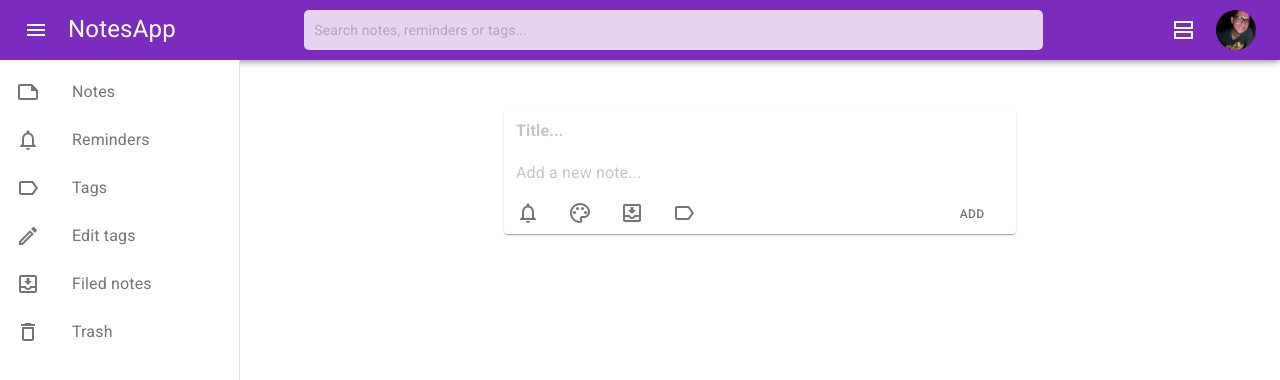
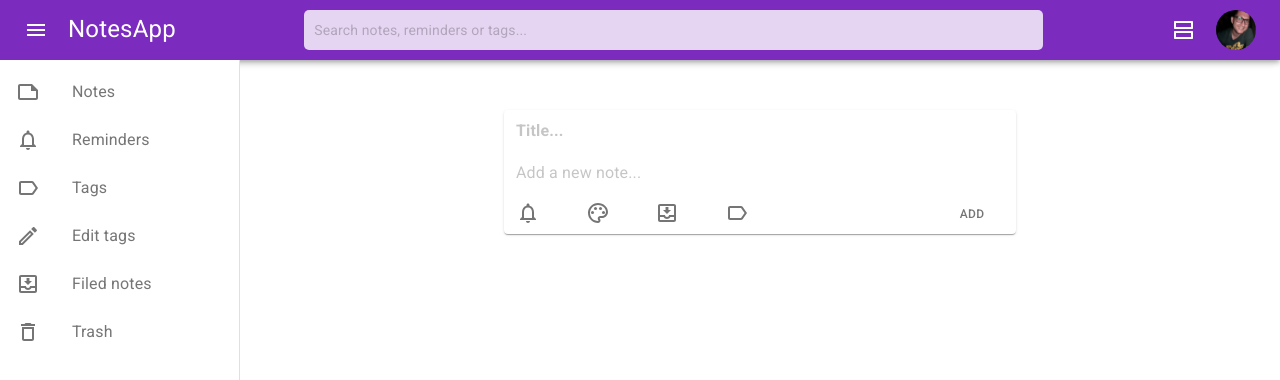
Before and after one commit to vjespinoza/NotesApp, a React (Create React App) app: page / in a window 1280 px wide. Shown: the top 380 px of the page. Built offline with nearby package versions, Linux system fonts and the light colour scheme.

Commit message:
Conditionally display menu icon

```diff
--- a/src/components/CreateNote/CreateNote.js
+++ b/src/components/CreateNote/CreateNote.js
@@ -58,7 +58,7 @@ const CreateNote = ({
                     id="toggleFooterDisplay"
                     className={classes.createNoteFooter}
                 >
-                    <Footer className={classes.focusHighlight} />
+                    <Footer menuIcon={false} />
 
                     <Button
                         onClick={addNoteHandler}
--- a/src/components/CreateNote/style.js
+++ b/src/components/CreateNote/style.js
@@ -21,18 +21,18 @@ const useStyles = makeStyles({
             },
         },
     },
-    focusHighlight: {
-        cursor: "default",
-        backgroundColor: "transparent",
-        background: "transparent",
-        color: "transparent",
-        "&:hover": {
-            cursor: "default",
-            backgroundColor: "transparent",
-            background: "transparent",
-            color: "transparent",
-        },
-    },
+    // focusHighlight: {
+    //     cursor: "default",
+    //     backgroundColor: "transparent",
+    //     background: "transparent",
+    //     color: "transparent",
+    //     "&:hover": {
+    //         cursor: "default",
+    //         backgroundColor: "transparent",
+    //         background: "transparent",
+    //         color: "transparent",
+    //     },
+    // },
     noteTitle: {
         // display: "none",
         display: "flex",
@@ -67,6 +67,7 @@ const useStyles = makeStyles({
 
     closeCreateNote: {
         fontSize: 12,
+        marginLeft: "40%",
     },
 });
 
--- a/src/components/Footer/Footer.js
+++ b/src/components/Footer/Footer.js
@@ -14,9 +14,10 @@ import {
     PaletteOutlined,
     MoveToInboxOutlined,
     LabelOutlined,
+    MoreVertOutlined,
 } from "@material-ui/icons";
 
-const Footer = () => {
+const Footer = ({ menuIcon }) => {
     const classes = useStyles();
 
     //Footer icons
@@ -25,7 +26,13 @@ const Footer = () => {
         { name: "color", icon: <PaletteOutlined /> },
         { name: "archive", icon: <MoveToInboxOutlined /> },
         { name: "tag", icon: <LabelOutlined /> },
+        { name: "menu", icon: <MoreVertOutlined /> },
     ];
+
+    if (menuIcon === false) {
+        const length = createNoteIcons.length;
+        delete createNoteIcons[length - 1];
+    }
 
     const openFormHandler = (e) => {
         switch (e.currentTarget.getAttribute("name")) {
--- a/src/components/Footer/style.js
+++ b/src/components/Footer/style.js
@@ -8,7 +8,8 @@ const useStyles = makeStyles({
     },
     createNoteIcons: {
         display: "flex",
-        justifyItems: "space-between",
+        width: "100%",
+        justifyContent: "space-between",
         alignItems: "center",
         "& span": {
             display: "none",
@@ -18,7 +19,6 @@ const useStyles = makeStyles({
         display: "block",
         padding: 0,
         width: 20,
-        marginRight: "2rem",
     },
     icon: {
         cursor: "pointer",
```
Also changed, not shown: 1 other file (tests, documents, lock files or other folders).
